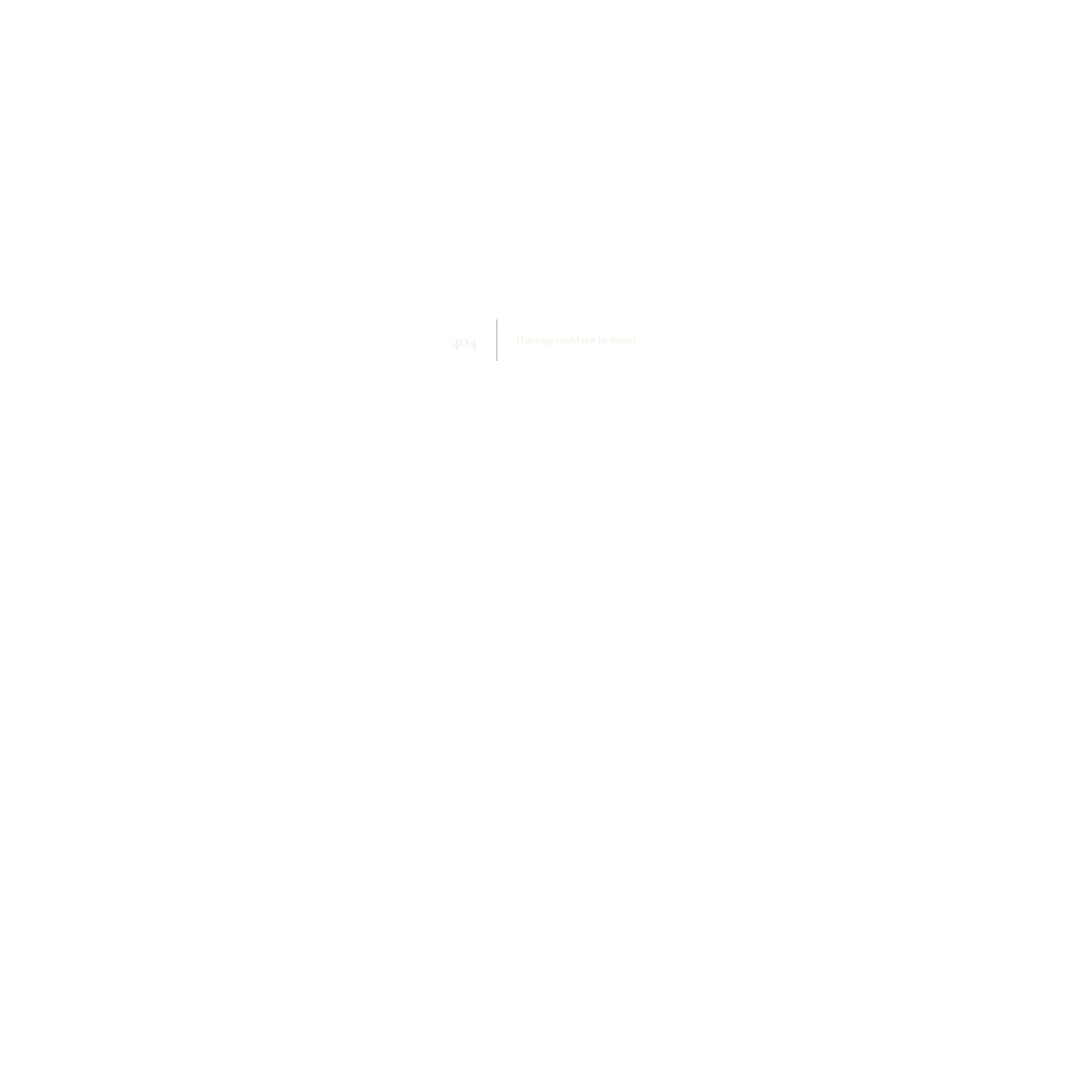
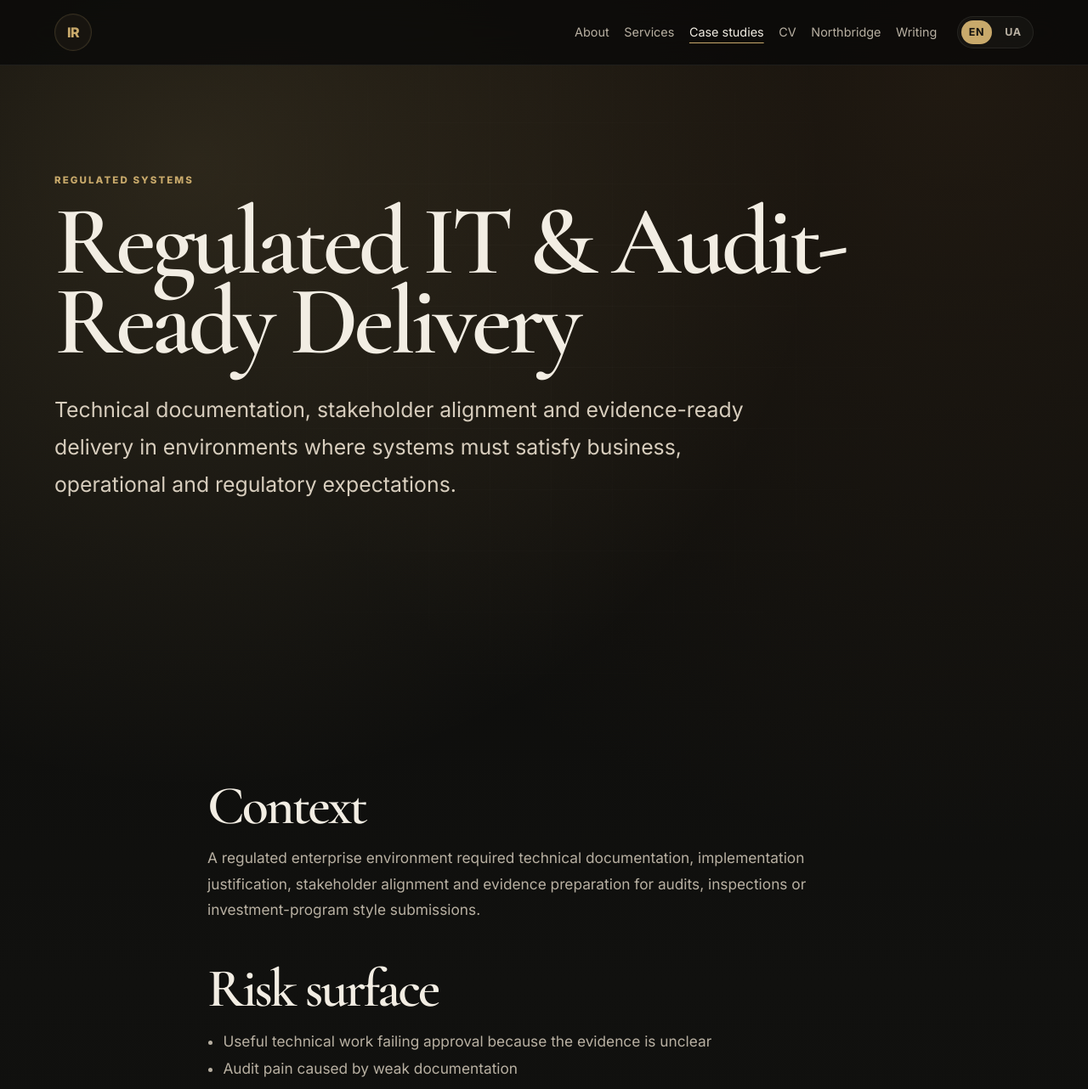
Before and after one commit to IRozinko/ivan-rozinko-site, a Next.js app: page /case-studies/regulated-it-audit-ready-delivery in a window 1280 px wide. Before the commit this address had no page. Shown: the top 1282 px of the page at 85% size. Before the commit the page ends 800 px from the top, so only its background shows below. Built offline with nearby package versions, Linux system fonts and the light colour scheme.

Commit message:
Add regulated IT case study page

```diff
--- /dev/null
+++ b/app/case-studies/regulated-it-audit-ready-delivery/page.tsx
@@ -0,0 +1,30 @@
+import { SiteFooter } from '../../components/SiteFooter';
+import { SiteNav } from '../../components/SiteNav';
+
+const risks = ['Useful technical work failing approval because the evidence is unclear', 'Audit pain caused by weak documentation', 'Procurement or implementation delays due to ambiguous scope', 'Stakeholders misunderstanding system purpose and value', 'Technical decisions not mapped to business and legal obligations'];
+const work = ['Prepared and structured technical documentation for regulated IT initiatives', 'Connected technical scope with business, operational and regulatory justification', 'Worked with SAP/DataHub/website/compliance-style materials and stakeholder-facing documents', 'Turned scattered technical context into submission-ready explanations, roadmaps and evidence packs'];
+
+export default function RegulatedItCase() {
+  return (
+    <main>
+      <SiteNav active="case-studies" locale="en" enHref="/case-studies/regulated-it-audit-ready-delivery" uaHref="/ua/case-studies" />
+      <section className="section hero caseHero">
+        <div className="eyebrow">Regulated Systems</div>
+        <h1>Regulated IT & Audit-Ready Delivery</h1>
+        <p className="lead">Technical documentation, stakeholder alignment and evidence-ready delivery in environments where systems must satisfy business, operational and regulatory expectations.</p>
+      </section>
+      <section className="section caseBody">
+        <h2>Context</h2>
+        <p>A regulated enterprise environment required technical documentation, implementation justification, stakeholder alignment and evidence preparation for audits, inspections or investment-program style submissions.</p>
+        <h2>Risk surface</h2>
+        <ul>{risks.map((item) => <li key={item}>{item}</li>)}</ul>
+        <h2>Work performed</h2>
+        <ul>{work.map((item) => <li key={item}>{item}</li>)}</ul>
+        <h2>Reusable lesson</h2>
+        <p>In regulated environments, technical leadership includes evidence design. A system is not ready if the team cannot explain why it exists, how it works and how compliance can verify it.</p>
+        <div className="ctaRow"><a className="button primary" href="/case-studies">Back to case studies</a><a className="button secondary" href="/northbridge">Northbridge</a></div>
+      </section>
+      <SiteFooter locale="en" />
+    </main>
+  );
+}
```
